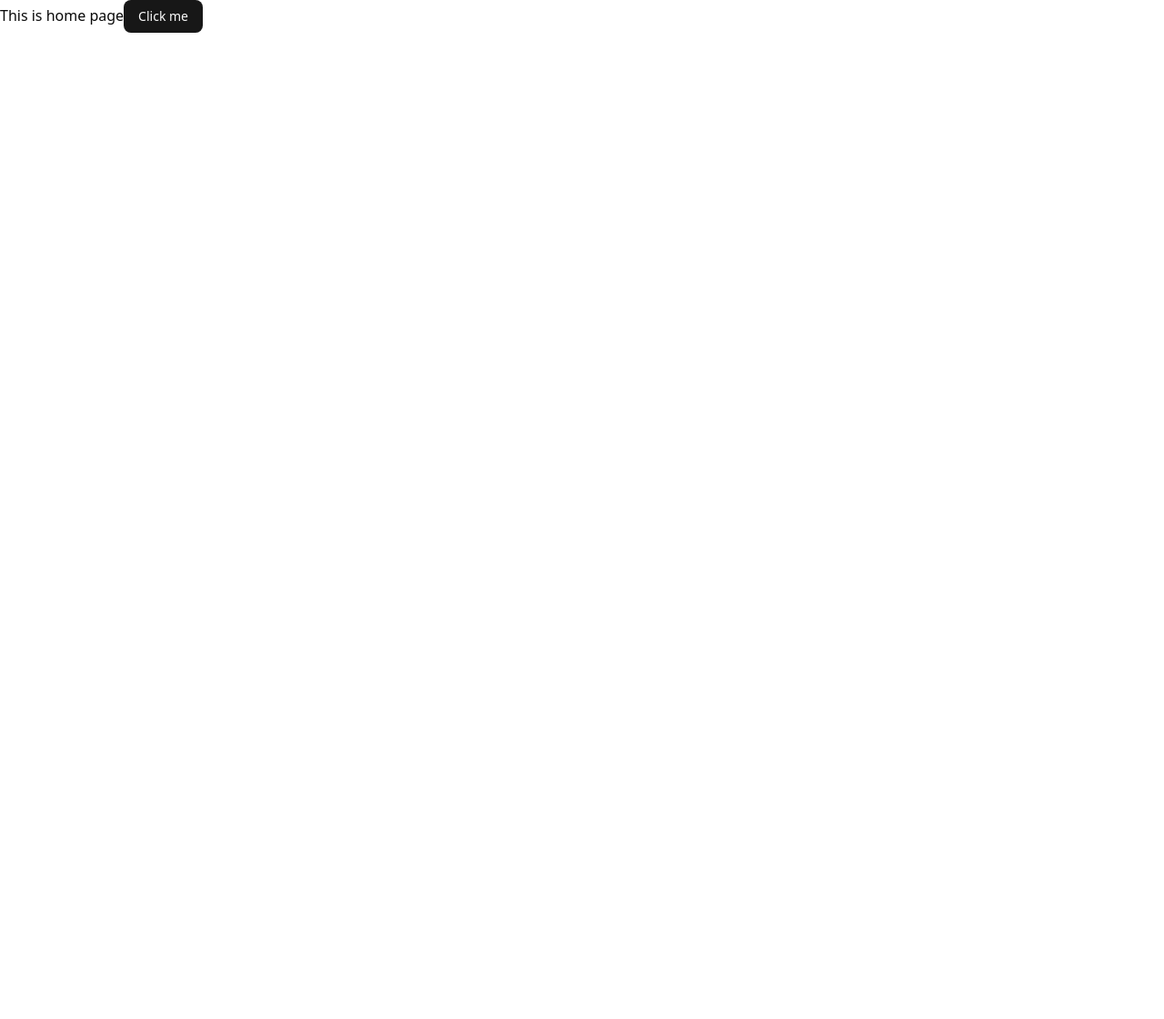
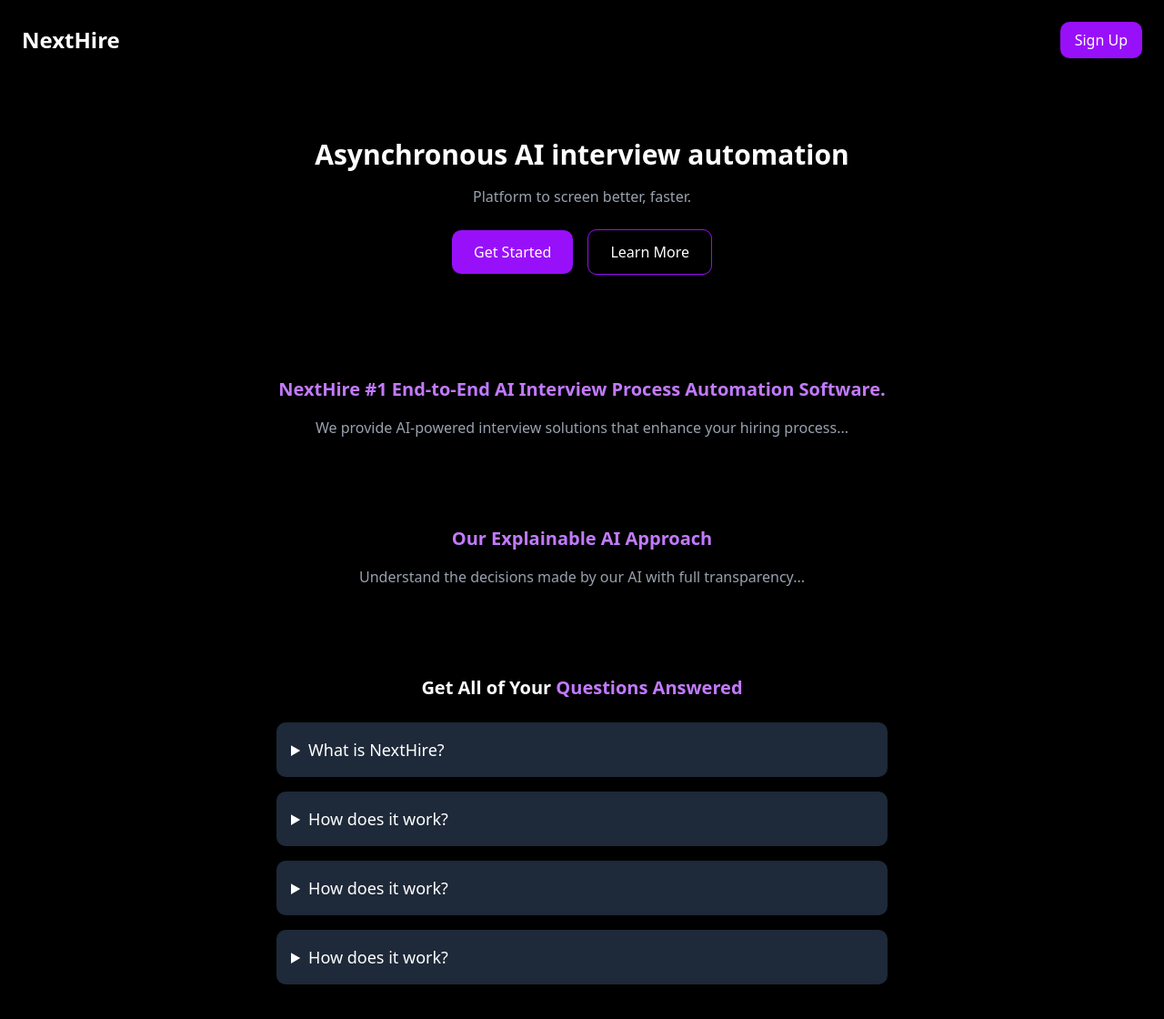
Before and after one commit to ChirayuPatle/NextHire, a React (Vite) app in the folder fe/: page / in a window 1280 px wide. Shown: the top 1120 px of the page at 91% size. Before the commit the page ends 800 px from the top, so only its background shows below. Built offline with nearby package versions, Linux system fonts and the light colour scheme.

Commit message:
add routing to pages

```diff
--- a/fe/src/App.tsx
+++ b/fe/src/App.tsx
@@ -10,8 +10,13 @@ import Settings from "./pages/setting";
 import AiChat from "./pages/aiChat";
 import TeamChat from "./pages/teamChat";
 import Quiz from "./pages/interRound1";
-
+import NextHire from "./pages/home";
+import About from "./pages/about";
 import FeedbackPage from "./pages/feedback";
+import Dashboard from "./pages/dashboard";
+import TeamDetails from "./pages/teamDetails";
+import Analysis from "./pages/analysis";
+import UserProfile from "./pages/userProfile";
 
 
 const Feedback = lazy(() => import("./pages/feedback"));
@@ -33,9 +38,16 @@ function App() {
             <Route path="/navbar" element={<Navbar/>}></Route>
             <Route path="/login" element={<Login/>}></Route>
             <Route path="/setting" element={<Settings/>}></Route>
-          <Route path="/aichat" element={<AiChat/>}></Route>
+            <Route path="/aichat" element={<AiChat/>}></Route>
             <Route path="/teamchat" element={<TeamChat/>}></Route>
             <Route path="/feedback" element={<FeedbackPage />}></Route>
+            <Route path="/roundone" element={<Quiz />}></Route>
+            <Route path="/home" element={<NextHire />}></Route>
+            <Route path="/about" element={<About />}></Route>
+            <Route path="/dashboard" element={<Dashboard />}></Route>
+            <Route path="/teamdetail" element={<TeamDetails />}></Route>
+            <Route path="/analysis" element={<Analysis />}></Route>
+            <Route path="/create-profile" element={<UserProfile />}></Route>
         </Routes>
       </Router>
   )
--- a/fe/src/header.tsx
+++ b/fe/src/header.tsx
@@ -1,6 +1,6 @@
 import { useState } from "react";
 import { Link } from "react-router-dom";
-import { Menu, X, Home, Users, MessageSquare, BarChart, Settings } from "lucide-react";
+import { Menu, X, LayoutDashboard, Users, MessageSquare, BarChart, Settings } from "lucide-react";
 
 const Header: React.FC = () => {
   const [isOpen, setIsOpen] = useState(false);
@@ -28,17 +28,17 @@ const Header: React.FC = () => {
         {/* Sidebar Header */}
         <div className="flex flex-row space-x-4">
           <img src="" alt="" className="w-8 h-8" />
-        <h2 className="text-xl font-semibold">NEXTHIRE</h2>
+          <h2 className="text-xl font-semibold">NEXTHIRE</h2>
         </div>
 
         {/* Navigation Links */}
         <nav>
           <ul className="space-y-4">
-            <SidebarItem to="/" icon={<Home size={20} />} label="Home" />
-            <SidebarItem to="/team" icon={<Users size={20} />} label="Team" />
-            <SidebarItem to="/chat" icon={<MessageSquare size={20} />} label="Chat" />
+            <SidebarItem to="/dashboard" icon={<LayoutDashboard size={20} />} label="Dashboard" />
+            <SidebarItem to="/teamdetail" icon={<Users size={20} />} label="Team" />
+            <SidebarItem to="/teamchat" icon={<MessageSquare size={20} />} label="Chat" />
             <SidebarItem to="/analysis" icon={<BarChart size={20} />} label="Analysis" />
-            <SidebarItem to="/settings" icon={<Settings size={20} />} label="Settings" />
+            <SidebarItem to="/setting" icon={<Settings size={20} />} label="Settings" />
           </ul>
         </nav>
       </aside>
--- /dev/null
+++ b/fe/src/pages/about.tsx
@@ -0,0 +1,10 @@
+
+function About() {
+  return (
+    <div>
+      This is About page
+    </div>
+  )
+}
+
+export default About
--- /dev/null
+++ b/fe/src/pages/analysis.tsx
@@ -0,0 +1,9 @@
+function Analysis() {
+  return (
+    <div>
+      This is analysis page
+    </div>
+  )
+}
+
+export default Analysis
--- /dev/null
+++ b/fe/src/pages/dashboard.tsx
@@ -0,0 +1,10 @@
+
+function Dashboard() {
+  return (
+    <div>
+      This is dashboard
+    </div>
+  )
+}
+
+export default Dashboard
--- a/fe/src/pages/home.tsx
+++ b/fe/src/pages/home.tsx
@@ -1,14 +1,67 @@
-import { Button } from "@/components/ui/button";
-import { useNavigate } from "react-router-dom";
+import React from "react";
+import { Link } from "react-router-dom";
 
-function Home() {
-  const navigate = useNavigate();
+const NextHire: React.FC = () => {
   return (
-    <div>
-      This is home page
-      <Button onClick={() => navigate("/feedback")} >Click me</Button>
+    <div className="bg-black text-white min-h-screen">
+      {/* Navbar */}
+      <nav className="flex justify-between items-center p-6">
+        <h1 className="text-2xl font-bold">NextHire</h1>
+        <Link to={'/login'}>
+        <button className="bg-purple-600 px-4 py-2 rounded-lg">Sign Up</button>
+        </Link>
+      </nav>
+
+      {/* Hero Section */}
+      <header className="text-center py-16">
+        <h2 className="text-3xl font-semibold">Asynchronous AI interview automation</h2>
+        <p className="mt-4 text-gray-400">Platform to screen better, faster.</p>
+        <div className="mt-6">
+          <Link to={'/login'}>
+          <button className="bg-purple-600 px-6 py-3 rounded-lg mr-4">Get Started</button>
+          </Link>
+          <Link to={'/about'}>
+          <button className="border border-purple-600 px-6 py-3 rounded-lg">Learn More</button>
+          </Link>
+        </div>
+      </header>
+
+      {/* AI Process Section */}
+      <section className="max-w-4xl mx-auto text-center py-12">
+        <h3 className="text-xl font-semibold text-purple-400">NextHire #1 End-to-End AI Interview Process Automation Software.</h3>
+        <p className="mt-4 text-gray-400">We provide AI-powered interview solutions that enhance your hiring process...</p>
+      </section>
+
+      {/* Explainable AI Section */}
+      <section className="max-w-4xl mx-auto text-center py-12">
+        <h3 className="text-xl font-semibold text-purple-400">Our Explainable AI Approach</h3>
+        <p className="mt-4 text-gray-400">Understand the decisions made by our AI with full transparency...</p>
+      </section>
+
+      {/* FAQ Section */}
+      <section className="max-w-2xl mx-auto py-12">
+        <h3 className="text-center text-xl font-semibold">Get All of Your <span className="text-purple-400">Questions Answered</span></h3>
+        <div className="mt-6 space-y-4">
+          <details className="bg-gray-800 p-4 rounded-lg">
+            <summary className="cursor-pointer text-lg">What is NextHire?</summary>
+            <p className="mt-2 text-gray-400">NextHire is an AI-based interview automation platform...</p>
+          </details>
+          <details className="bg-gray-800 p-4 rounded-lg">
+            <summary className="cursor-pointer text-lg">How does it work?</summary>
+            <p className="mt-2 text-gray-400">The AI evaluates candidates asynchronously, saving time and effort...</p>
+          </details>
+          <details className="bg-gray-800 p-4 rounded-lg">
+            <summary className="cursor-pointer text-lg">How does it work?</summary>
+            <p className="mt-2 text-gray-400">The AI evaluates candidates asynchronously, saving time and effort...</p>
+          </details>
+          <details className="bg-gray-800 p-4 rounded-lg">
+            <summary className="cursor-pointer text-lg">How does it work?</summary>
+            <p className="mt-2 text-gray-400">The AI evaluates candidates asynchronously, saving time and effort...</p>
+          </details>
+        </div>
+      </section>
     </div>
-  )
-}
+  );
+};
 
-export default Home
+export default NextHire;
--- a/fe/src/pages/login.tsx
+++ b/fe/src/pages/login.tsx
@@ -1,5 +1,6 @@
 import { useState } from "react";
 import { Mail, Lock, Linkedin, LogIn } from "lucide-react";
+import { Link } from "react-router-dom";
 
 const Login: React.FC = () => {
   // State for email and password
@@ -78,12 +79,14 @@ const Login: React.FC = () => {
               </div>
 
               {/* Create Account Button */}
+              <Link to={''}>
               <button
                 type="submit"
                 className="w-full bg-green-600 hover:bg-green-700 text-white py-3 rounded-lg flex items-center justify-center transition shadow-md hover:shadow-lg"
               >
                 <LogIn size={20} className="mr-2" /> Create Account
               </button>
+              </Link>
             </form>
           </div>
         </div>
--- a/fe/src/pages/navbar.tsx
+++ b/fe/src/pages/navbar.tsx
@@ -1,5 +1,6 @@
 import { useState } from "react";
 import { Bell, Menu, Search, User, X } from "lucide-react";
+import { Link } from "react-router-dom";
 
 const Navbar: React.FC = () => {
   const [menuOpen, setMenuOpen] = useState<boolean>(false);
@@ -7,7 +8,9 @@ const Navbar: React.FC = () => {
   return (
     <nav className="bg-gray-900 text-white p-4 flex items-center justify-between">
       {/* Left: Brand Title */}
+      <Link to={'/dashboard'}>
       <h1 className="text-2xl font-bold">NEXTHIRE</h1>
+      </Link>
 
       {/* Right: Search Bar, Icons (Hidden on Mobile) */}
       <div className="hidden md:flex items-center space-x-4">
@@ -22,8 +25,12 @@ const Navbar: React.FC = () => {
         </div>
 
         {/* Notification & Profile Icons */}
+        <Link to={'/notification'}>
         <Bell className="cursor-pointer hover:text-gray-400" size={24} />
+        </Link>
+        <Link to={'/create-profile'}>
         <User className="cursor-pointer hover:text-gray-400" size={24} />
+        </Link>
       </div>
 
       {/* Mobile Menu Button */}
--- /dev/null
+++ b/fe/src/pages/teamDetails.tsx
@@ -0,0 +1,10 @@
+
+function TeamDetails() {
+  return (
+    <div>
+      This is to display all team members
+    </div>
+  )
+}
+
+export default TeamDetails
--- /dev/null
+++ b/fe/src/pages/userProfile.tsx
@@ -0,0 +1,10 @@
+
+function UserProfile() {
+  return (
+    <div>
+      This is for creation of user profile or to see profile
+    </div>
+  )
+}
+
+export default UserProfile
```
